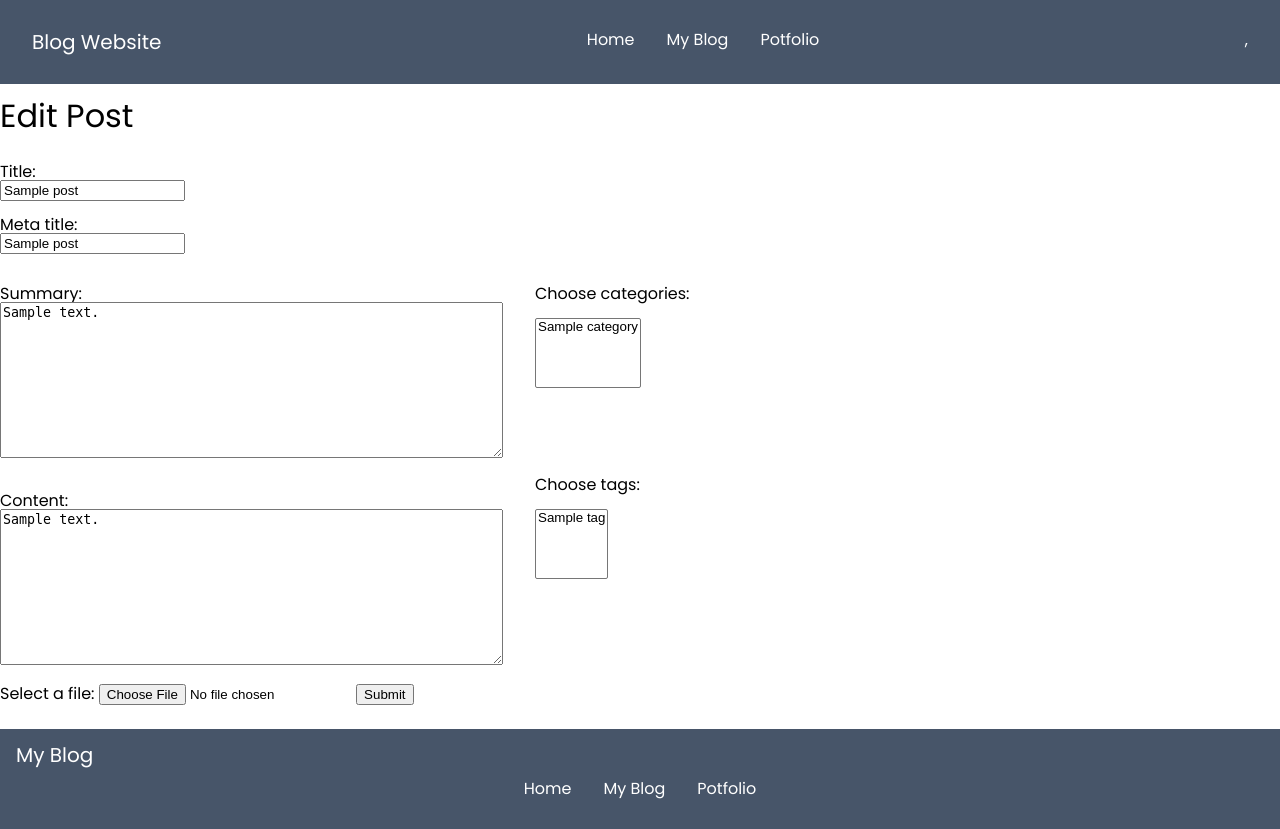
After one commit to ninhduyhuy24022001/Blog-Website, a Django app: page /post/edit/1/ in a window 1280 px wide. The commit adds this page. Run offline with Django 4.2, Linux system fonts and the light colour scheme; a user stored in the database is signed in; tables that the repository leaves empty hold one stand-in row (values such as "Sample post").

Commit message:
delete_edit_post

```diff
--- a/myblog/settings.py
+++ b/myblog/settings.py
@@ -28,6 +28,8 @@ DEBUG = True
 
 ALLOWED_HOSTS = []
 
+LOGIN_REDIRECT_URL = '/login'
+LOGIN_URL = '/login'
 LOGOUT_REDIRECT_URL = '/login/'
 
 # Application definition
@@ -135,7 +137,6 @@ USE_TZ = True
 STATIC_URL = 'static/'
 # STATIC_ROOT = os.path.join(BASE_DIR, 'static/')
 STATICFILES_DIRS = [BASE_DIR / 'static/']
-
 MEDIA_ROOT = BASE_DIR / 'media'
 MEDIA_URL = '/media/'
 
--- a/post/templates/post/detail.html
+++ b/post/templates/post/detail.html
@@ -11,7 +11,11 @@
             </div>
 
             <div class="header-post-right">
-                <image src="{{ post.image.url }}" class="set-image">
+                {% if post.image %}
+                    <image src="{{ post.image.url }}" class="set-image">
+                {% else %}
+                    <image src=""/>
+                {% endif %}
             </div>
         </div>
 
--- /dev/null
+++ b/post/templates/post/edit.html
@@ -0,0 +1,53 @@
+{% extends "core/base.html" %}
+
+{% block title %}Edit {{ post.title }}{% endblock %}
+
+{% block content %}
+    <main class="main">
+        <h1>Edit Post</h1>
+
+        <form action="." method="post" class="mt-2">
+            {% csrf_token %}
+            <label for="title" class="inline-block">Title:</label><br>
+            <input type="text" id="title" name="title" value="{{ post.title }}"><br>
+
+            <label for="meta_title" class="inline-block mt-1">Meta title:</label><br>
+            <input type="text" id="meta_title" name="meta_title" value="{{ post.meta_title }}"><br><br>
+
+            <div class="textarea-select mt-1">
+                <div>
+                    <label for="summary" class="inline-block">Summary:</label><br>
+                    <textarea  id="summary" name="summary" rows="10" cols="60">{{ post.summary }}</textarea></br>
+                </div>
+                <div>
+                    <label for="categories">Choose categories:</label><br/>
+                    <select name="categories" id="categories" multiple class="mt-1">
+                        {% for category in categories %}
+                            <option value="{{ category.id }}">{{ category.title }}</option>
+                        {% endfor %}
+                    </select>
+                </div>
+            </div>
+
+            <div class="textarea-select mt-1">
+                <div>
+                    <label for="content" class="inline-block mt-1">Content:</label><br>
+                    <textarea  id="content" name="content" rows="10" cols="60">{{ post.content }}</textarea><br/><br/>
+                </div>
+                <div>
+                    <label for="tags">Choose tags:</label><br/>
+                    <select name="tags" id="tags" multiple class="mt-1">
+                        {% for tag in tags %}
+                            <option value="{{ tag.id }}">{{ tag.title }}</option>
+                        {% endfor %}
+                    </select>
+                </div>
+            </div>
+
+            <label for="image_file">Select a file:</label>
+            <input type="file" id="image_file" name="image_file" value="{% if post.image %}{{ post.image.url }}{% endif %}">
+
+            <input type="submit" value="Submit">
+        </form>
+    </main>
+{% endblock %}
--- a/post/urls.py
+++ b/post/urls.py
@@ -9,4 +9,7 @@ urlpatterns = [
     path('detail/<slug:slug>/', views.detail, name='detail'),
     path('tags-post/<int:pk>/', views.tag_post, name='tag_post'),
     path('new/', views.new, name='new'),
+    path('delete/<int:pk>/', views.delete, name='delete'),
+    path('edit/<int:pk>/', views.edit, name='edit'),
+
 ]
--- a/post/views.py
+++ b/post/views.py
@@ -53,3 +53,38 @@ def new(request):
         'categories': categories,
         'tags': tags,
     })
+
+@login_required
+def edit(request, pk):
+    post = get_object_or_404(Post, pk=pk)
+    if request.method == "POST":
+        post.title = request.POST.get('title', '')
+        post.meta_title = request.POST.get('meta_title', '')
+        post.summary = request.POST.get('summary', '')
+        post.content = request.POST.get('content', '')
+        post.image_file = request.POST.get('image_file', '')
+
+        categories = request.POST.getlist('categories', '')
+        tags = request.POST.getlist('tags', '')
+        post.categories.set(categories)
+        post.tags.set(tags)
+
+        post.save()
+
+        return redirect('/my-post')
+    else:
+        categories = Category.objects.all()
+        tags = Tag.objects.all()
+
+    return render(request, 'post/edit.html', {
+        'categories': categories,
+        'tags': tags,
+        'post': post,
+    })
+
+@login_required
+def delete(request, pk):
+    post = get_object_or_404(Post, pk=pk)
+    post.delete()
+
+    return redirect('/my-post')
--- a/static/css/base.css
+++ b/static/css/base.css
@@ -59,7 +59,7 @@ nav a:hover {
 .footer-first {
     display: flex;
     justify-content: space-between;
-    padding:0 1rem;
+    padding: 0 1rem;
     /* margin-right: 2rem; */
 }
 
@@ -123,7 +123,7 @@ a:active {
 }
 
 
- /* global */
+/* global */
 
 .detail-post {
     background-color: rgb(134 239 172);
--- a/static/css/core.css
+++ b/static/css/core.css
@@ -9,7 +9,7 @@
     margin-top: 2rem;
 }
 
-.image-container{
+.image-container {
     position: relative;
 }
 
--- a/static/css/post.css
+++ b/static/css/post.css
@@ -62,3 +62,15 @@ hr {
     flex-wrap: wrap;
     margin: 0 auto;
 }
+
+.post-metadata {
+    width: 60%;
+}
+
+.edit-delete-button {
+    width: 40%;
+}
+
+.post {
+    display: flex;
+}
```
Also changed, not shown: core/templates/core/my_post.html (+12 -5 lines).
